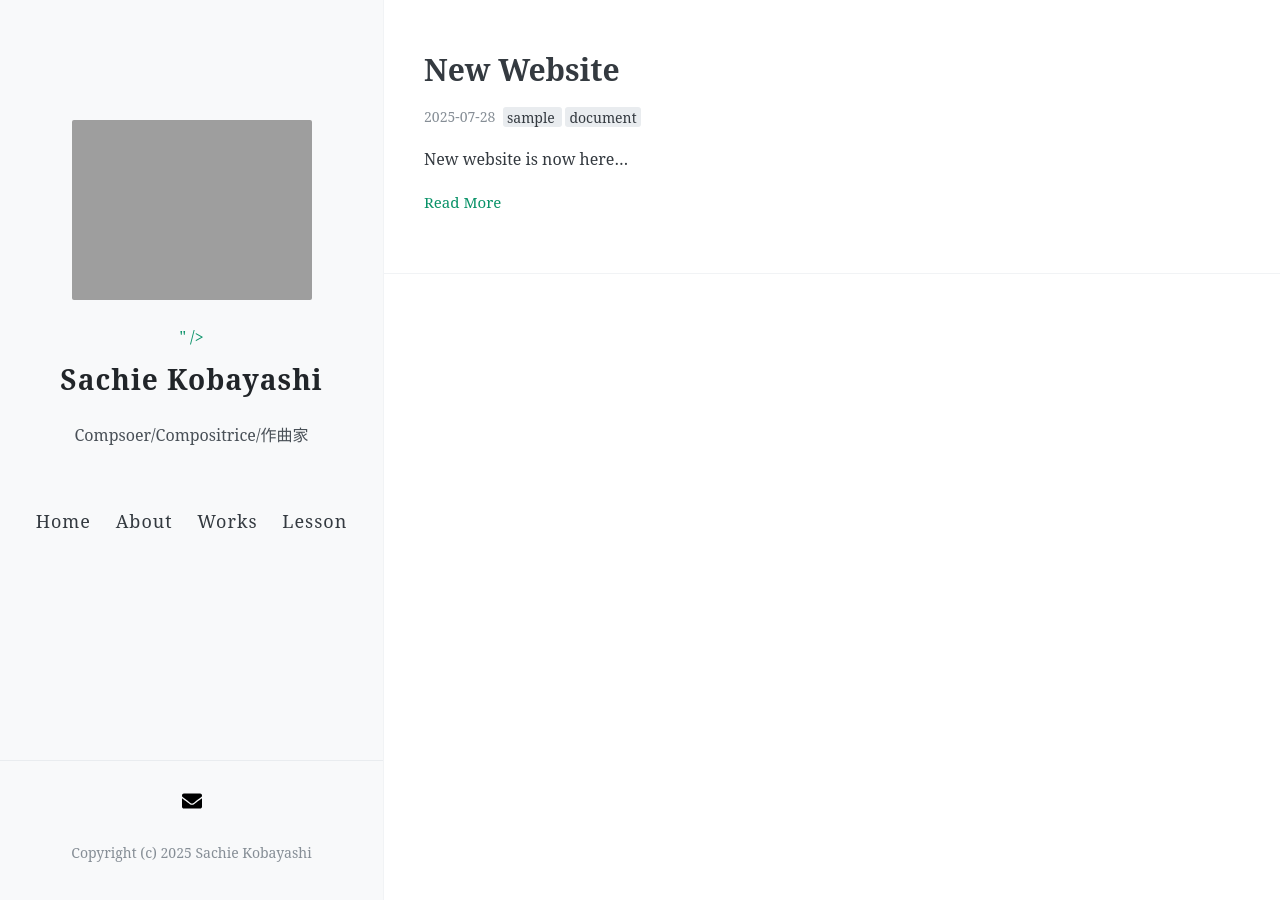
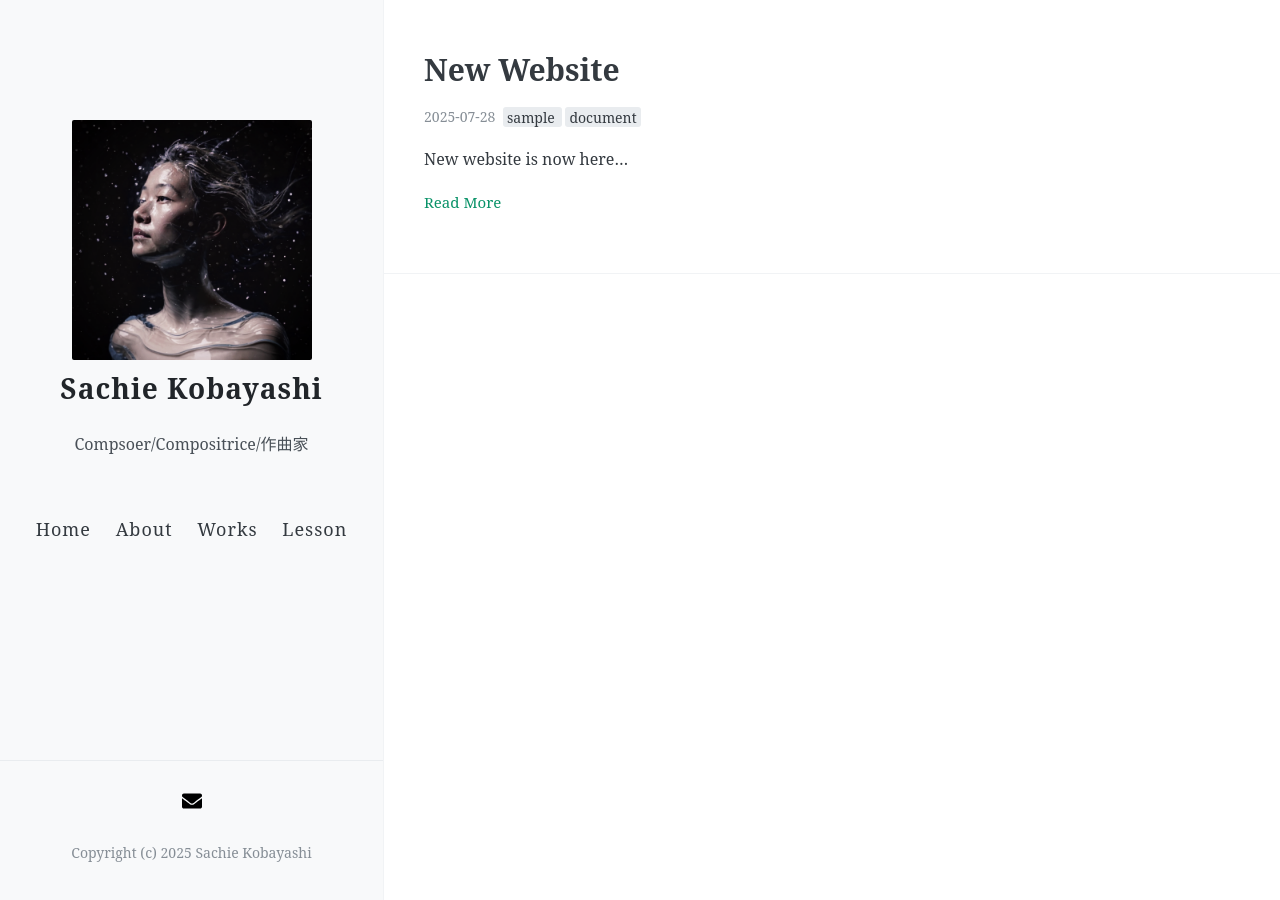
Before and after one commit to kbys88/kbys88.github.io, a Jekyll site: the page built from index.html, in a window 1280 px wide. Built offline with Jekyll 4.4.1, drawn with Linux system fonts in a browser that asks for light colours; nearby versions of some CDN libraries; the list of posts is cut into pages by our own code.

Commit message:
Update _config.yml

```diff
--- a/_config.yml
+++ b/_config.yml
@@ -13,7 +13,7 @@
 #
 
 # 你的博客logo图片URL，建议尺寸不超过300px × 300px
-avatar: <img src="https://raw.githubusercontent.com/kbys88/kbys88.github.io/main/images/sachiehome.png" />
+avatar: https://raw.githubusercontent.com/kbys88/kbys88.github.io/main/images/sachiehome.png
 # 你的favicon（出现在浏览器tab上）图片URL，建议使用较小(64px × 64px)的图片
 favicon:
 # 菜单中的按钮
```
